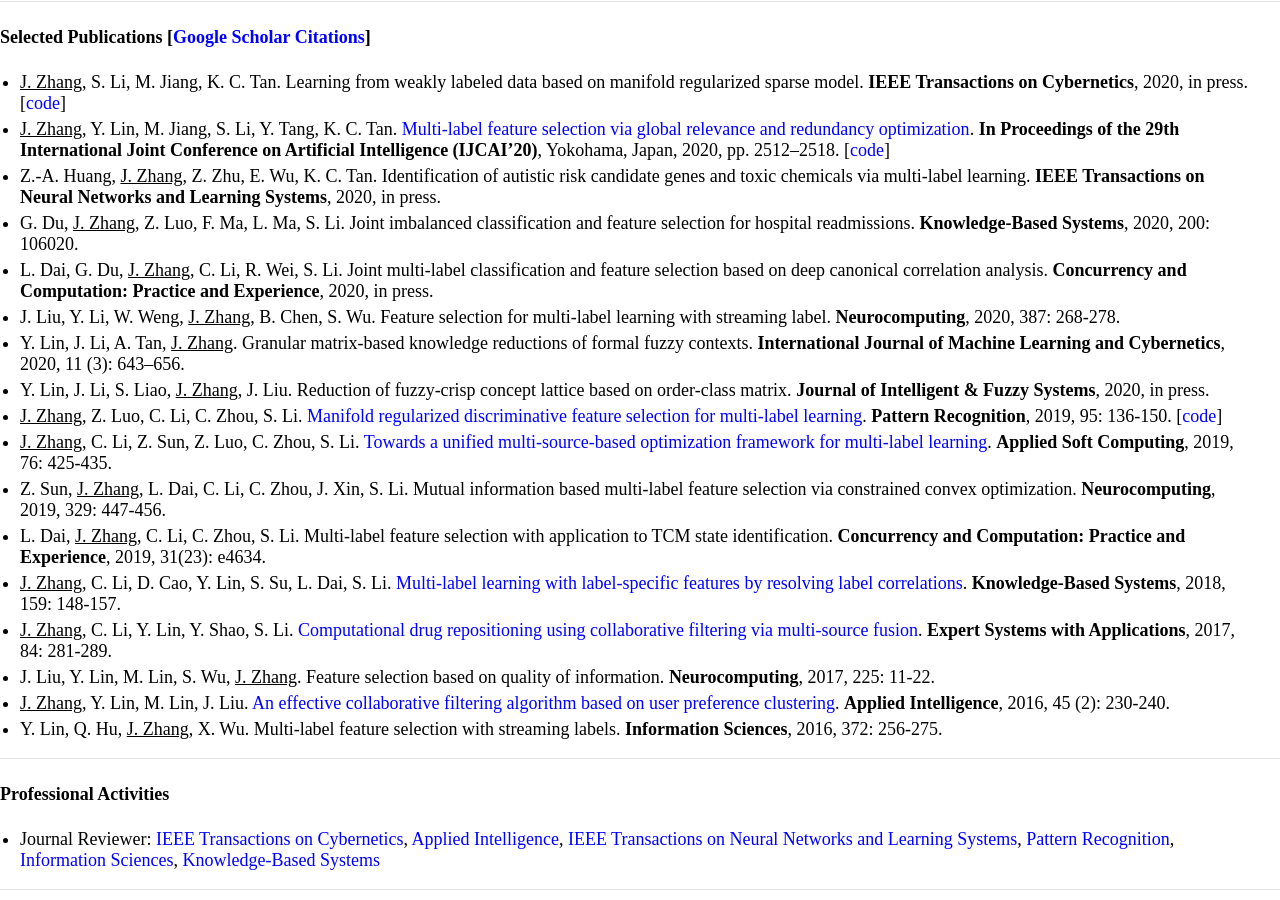
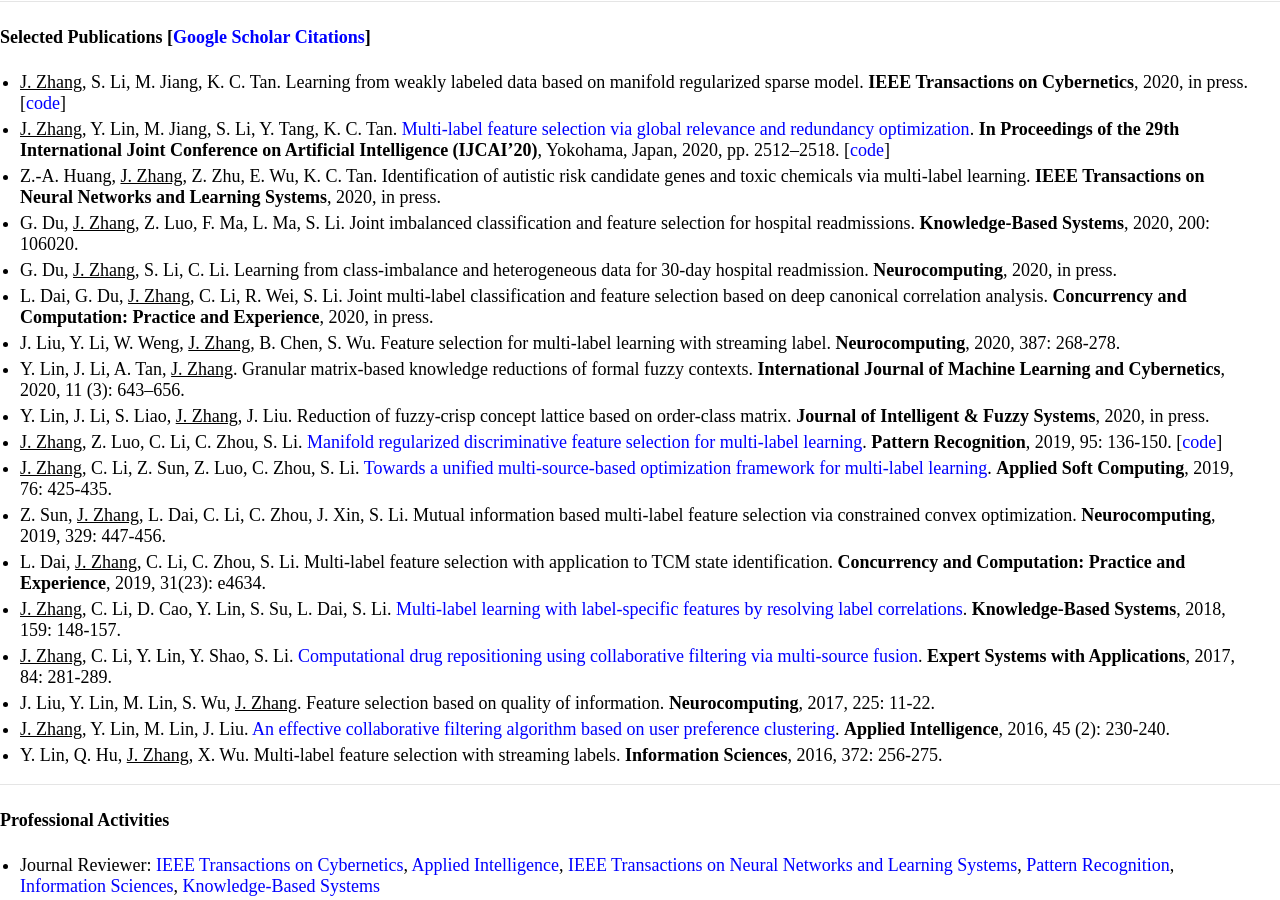
Before and after one commit to jiazhang-ml/jiazhang-ml.github.io, a Jekyll site: the page built from index.md, in a window 1280 px wide and 900 px high, scrolled down 535 px. Built offline with Jekyll 4.4.1, drawn with Linux system fonts in a browser that asks for light colours.

Commit message:
Update index.md

```diff
--- a/index.md
+++ b/index.md
@@ -29,6 +29,7 @@ I am broadly interested in machine learning, data mining, and artificial intelli
 * <u>J. Zhang</u>, Y. Lin, M. Jiang, S. Li, Y. Tang, K. C. Tan. [Multi-label feature selection via global relevance and redundancy optimization](0348.pdf). **In Proceedings of the 29th International Joint Conference on Artificial Intelligence (IJCAI’20)**, Yokohama, Japan, 2020, pp. 2512–2518. [[code](GRRO-master.zip)]
 * Z.-A. Huang, <u>J. Zhang</u>, Z. Zhu, E. Wu, K. C. Tan. Identification of autistic risk candidate genes and toxic chemicals via multi-label learning. **IEEE Transactions on Neural Networks and Learning Systems**, 2020, in press.
 * G. Du, <u>J. Zhang</u>, Z. Luo, F. Ma, L. Ma, S. Li. Joint imbalanced classification and feature selection for hospital readmissions. **Knowledge-Based Systems**, 2020, 200: 106020.
+* G. Du, <u>J. Zhang</u>, S. Li, C. Li. Learning from class-imbalance and heterogeneous data for 30-day hospital readmission. **Neurocomputing**, 2020, in press.
 * L. Dai, G. Du, <u>J. Zhang</u>, C. Li, R. Wei, S. Li. Joint multi-label classification and feature selection based on deep canonical correlation analysis. **Concurrency and Computation: Practice and Experience**, 2020, in press.
 * J. Liu, Y. Li, W. Weng, <u>J. Zhang</u>, B. Chen, S. Wu. Feature selection for multi-label learning with streaming label. **Neurocomputing**, 2020, 387: 268-278.
 * Y. Lin, J. Li, A. Tan, <u>J. Zhang</u>. Granular matrix-based knowledge reductions of formal fuzzy contexts. **International Journal of Machine Learning and Cybernetics**, 2020, 11 (3): 643–656.
```
